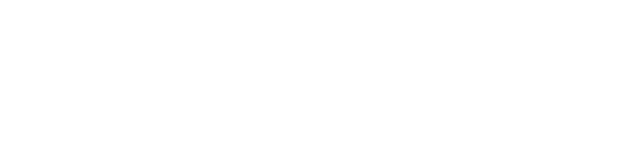
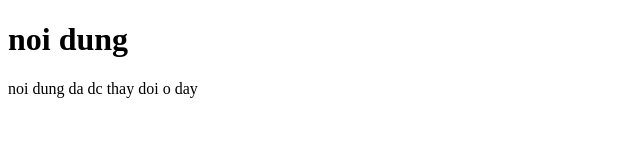
Before and after one commit to HuynhNguyenV/crap-portfolio, a plain HTML site: page index.html in a window 1280 px wide. Shown: the whole page, without its empty margins (0-640 px from the left). Drawn offline with Linux system fonts and the light colour scheme.

Commit message:
added index html

```diff
--- a/index.html
+++ b/index.html
@@ -7,6 +7,7 @@
     <title>crap portfolio</title>
 </head>
 <body>
-
+    <h1>noi dung</h1>
+    <p>noi dung da dc thay doi o day</p>
 </body>
 </html>
```
